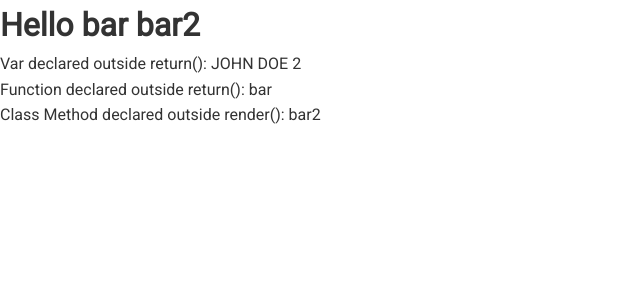
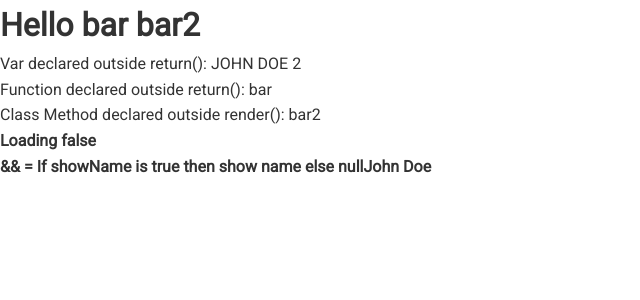
Before and after one commit to josephfmck/react-github-finder, a React (Create React App) app: page / in a window 1280 px wide. Shown: the top 300 px of the page, without its empty margins (0-640 px from the left). Built offline with nearby package versions, Linux system fonts and the light colour scheme.

Commit message:
messy conditional BAD, ternary in return() GOOD, can use && to display if true and null for false

```diff
--- a/src/App.js
+++ b/src/App.js
@@ -19,7 +19,7 @@ class App extends Component {
 
     //* conditional, ex. API data
     const loading = false;
-    //?messy conditional
+    //?messy conditional WILL REPLACE return()'s DOM
     // if (loading) {
     //   return (
     //     <h4>
@@ -28,6 +28,11 @@ class App extends Component {
     //     </h4>
     //   );
     // }
+    //?better to use ternary within return() because DOESNT REPLACE EVERYTHING
+
+    //* another conditional, can put ternary in another ternary if you want
+    //* && = if showName is true, display name
+    const showName = true;
 
     return (
       <div className='App'>
@@ -39,6 +44,11 @@ class App extends Component {
         </p>
         <p>Function declared outside return(): {foo()}</p>
         <p>Class Method declared outside render(): {this.foo2()} </p>
+
+        {loading ? <h4>Loading true</h4> : <h4>Loading false</h4>}
+        <h4>
+          && = If showName is true then show name else null{showName && name}
+        </h4>
       </div>
     );
   }
```
